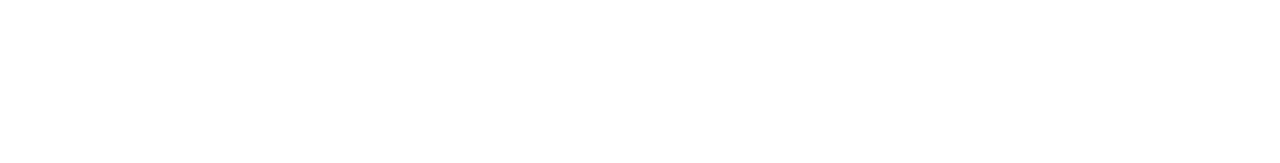
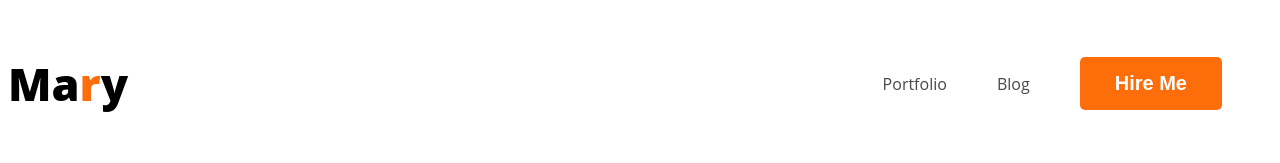
Before and after one commit to azim1899/devoloper-protfolio, a plain HTML site: page index.html in a window 1280 px wide. Drawn offline with Linux system fonts and the light colour scheme.

Commit message:
added nav

```diff
--- a/index.html
+++ b/index.html
@@ -1,12 +1,21 @@
 <!DOCTYPE html>
 <html lang="en">
 <head>
+    <link rel="stylesheet" href="styles/Portfolio.css">
     <meta charset="UTF-8">
     <meta name="viewport" content="width=device-width, initial-scale=1.0">
-    <title>Web Devoloper Protfolio</title>
+    <title>Web Devoloper Portfolio</title>
 </head>
 <body>
     <header>
+        <nav>
+            <h3 class="nav-title">Ma<span class="text-primary">r</span>y</h3>
+            <ul>
+                <li><a href="">Portfolio</a></li>
+                <li><a href="">Blog</a></li>
+                <li><button class="btn-primary">Hire Me</button></li>
+            </ul>
+        </nav>
 
     </header>
     <main>
--- /dev/null
+++ b/styles/Portfolio.css
@@ -0,0 +1,40 @@
+body{
+    font-family: 'Open Sans', sans-serif;
+}
+nav{
+    display: flex;
+    align-items: center;
+    justify-content: space-between;
+}
+.nav-title{
+    color: #181818);
+    font-size: 45px;
+    font-weight: 800;
+
+}
+.text-primary{
+    color: #FD6E0A;;
+}
+nav > ul{
+    display: flex;
+    align-items: center;
+}
+nav li {
+    list-style: none;
+    margin-right: 50px;
+    /* align-items: center; */
+}
+nav a{
+    text-decoration: none;
+    color: var(--Dark-02, #474747);
+}
+.btn-primary{
+    border-radius: 5px;
+    background: #FD6E0A;
+    border: 0;
+    color: white;
+    font-size: 20px;
+    font-weight: 700;
+    padding: 15px 35px;
+
+}
```
